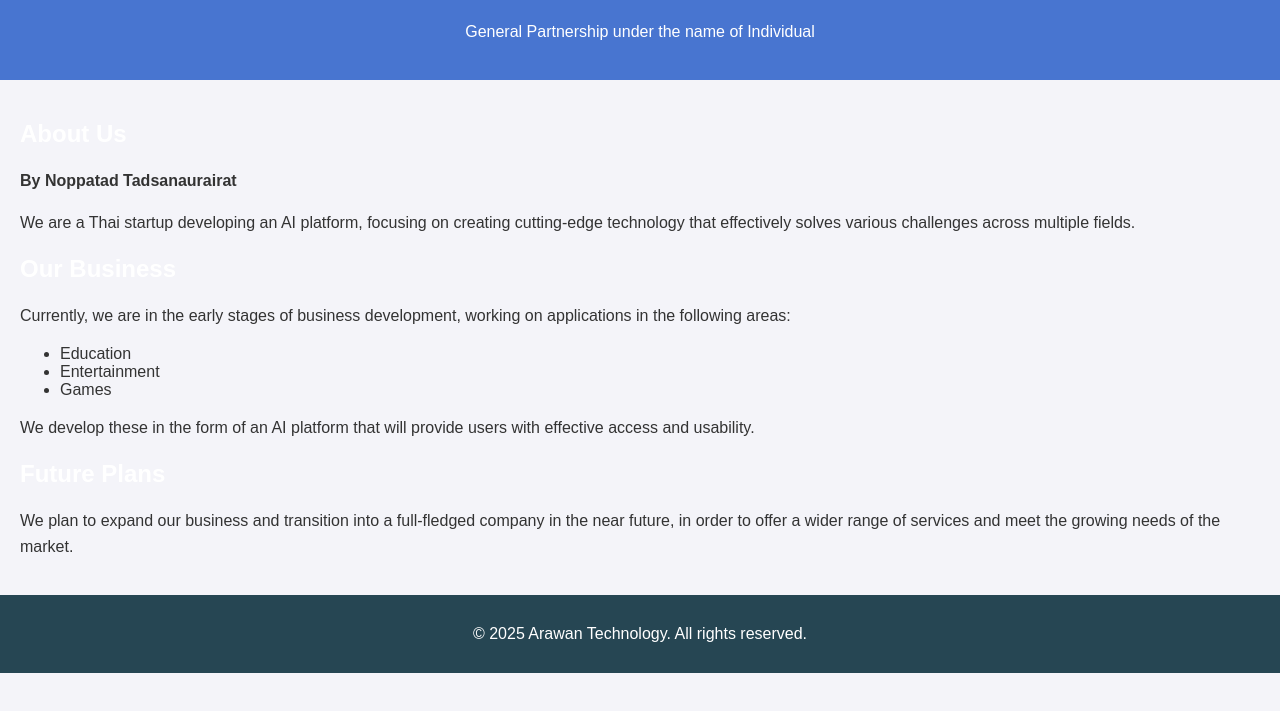
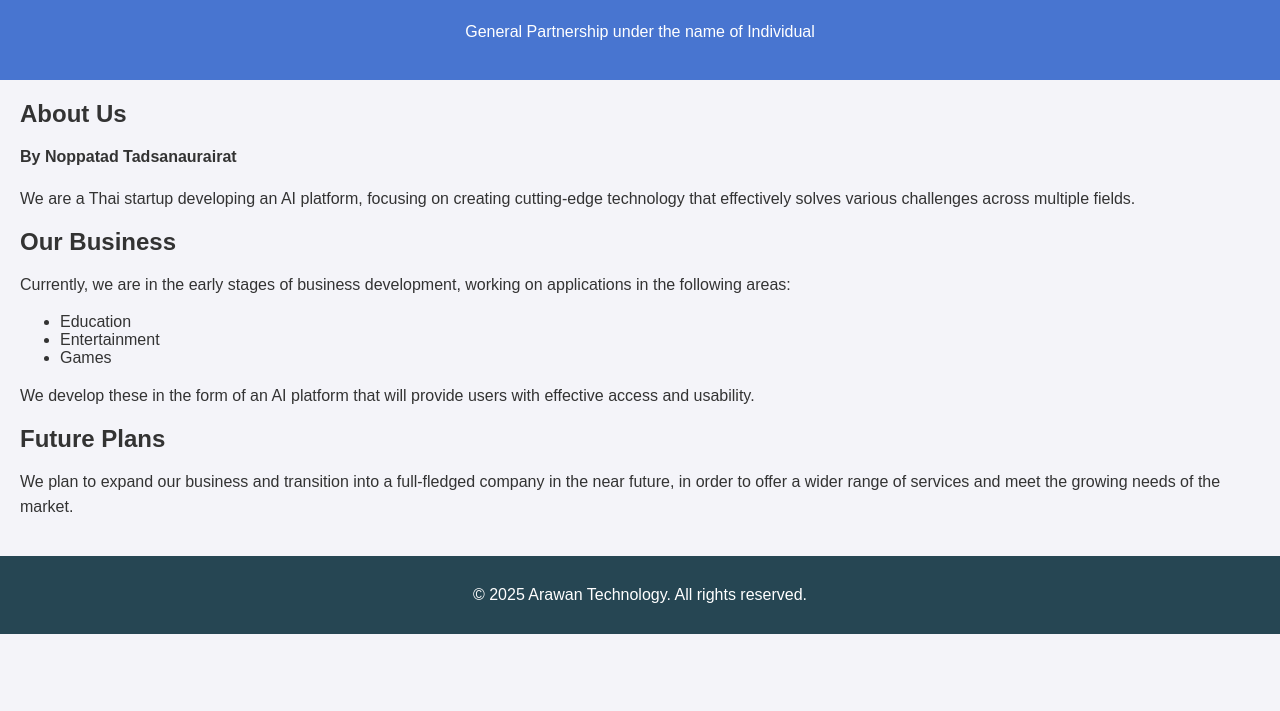
Before and after one commit to ARAWANS/arawans.github.io, a plain HTML site: page index.html in a window 1280 px wide. Shown: the part 81-792 px from the top of the page. Drawn offline with Linux system fonts and the light colour scheme.

Commit message:
Update index.html

```diff
--- a/index.html
+++ b/index.html
@@ -5,7 +5,7 @@
     <meta name="viewport" content="width=device-width, initial-scale=1.0">
     <title>Arawan Technology</title>
     <style>
-        body {
+        body, h2 {
             font-family: Arial, sans-serif;
             background-color: #f4f4f9;
             margin: 0;
@@ -21,7 +21,7 @@
         .content {
             padding: 20px;
         }
-        h1, h2 {
+        h1 {
             color: white;
         }
         p {
```
